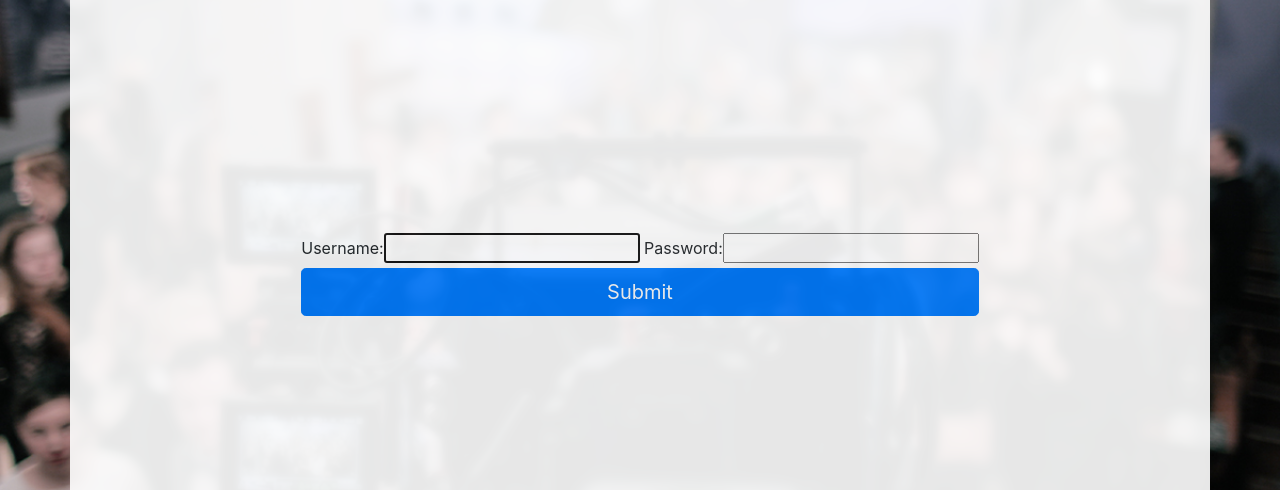
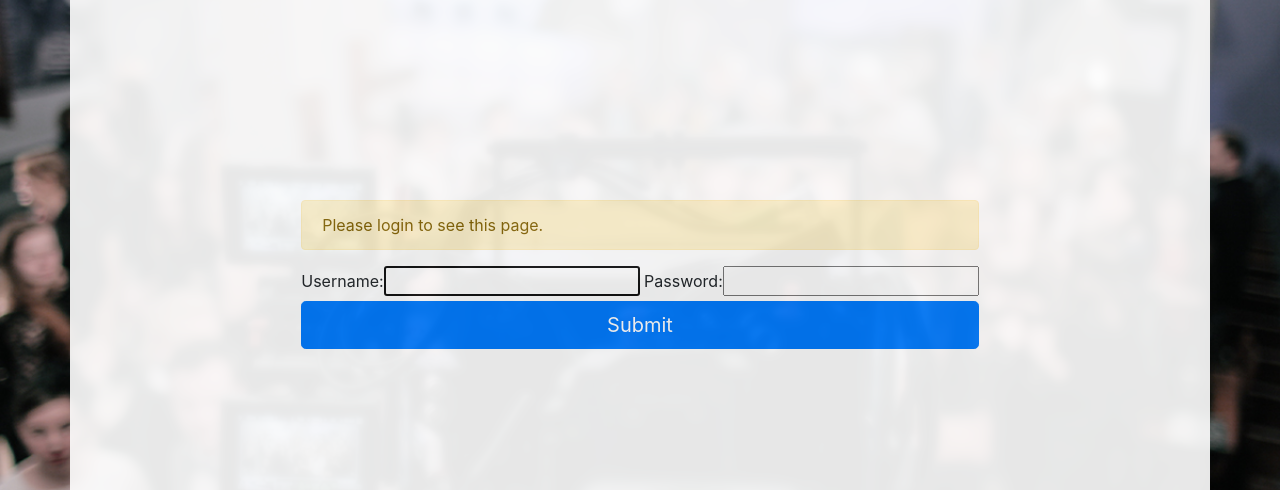
Before and after one commit to DED8IRD/redirector, a Django app: a page that uses redirector/templates/registration/login.html in a window 1280 px wide. Shown: the part 151-641 px from the top of the page. Run offline with Django 3.2, Linux system fonts and the light colour scheme; parts of the project's set-up code (start-up, migrations or seed data) failed here and were passed over; some libraries are stand-ins or nearby versions.

Commit message:
update bootstrap templates

```diff
--- a/redirector/URLshortener/templates/URLshortener/user-links.html
+++ b/redirector/URLshortener/templates/URLshortener/user-links.html
@@ -3,6 +3,7 @@
 
 {% block title %}Links{% endblock title %}
 {% block content %}
+	<div class="container">
 		<div class="table-responsive-sm">
 			{% if links %}
 				<table class="table">
@@ -46,9 +47,12 @@
 				</table>
 			{% else %}
 				<table class="table">
-				<p>You have no saved links.</p>
+					<tr>
+						<td>You have no saved links.</td>
+					</tr>
 				</table>
 			{% endif %}
+		</div>
 	</div>
 {% endblock content %}
 
--- a/redirector/redirector/settings.py
+++ b/redirector/redirector/settings.py
@@ -32,6 +32,8 @@ ALLOWED_HOSTS = []
 
 INSTALLED_APPS = [
     'URLshortener.apps.UrlshortenerConfig',
+    'social_django',
+    'rest_framework',
     'django_forms_bootstrap',
     'django.contrib.admin',
     'django.contrib.auth',
@@ -60,7 +62,8 @@ TEMPLATES = [
         'APP_DIRS': True,
         'OPTIONS': {
             'context_processors': [
-                'django.template.context_processors.debug',
+                'social_django.context_processors.backends',
+                'social_django.context_processors.login_redirect',                'django.template.context_processors.debug',
                 'django.template.context_processors.request',
                 'django.contrib.auth.context_processors.auth',
                 'django.contrib.messages.context_processors.messages',
--- a/redirector/templates/registration/login.html
+++ b/redirector/templates/registration/login.html
@@ -5,6 +5,19 @@
 {% block content %}
 	<div class="container form-container w-100 h-100">
 	    <form name="LoginForm"  method="post">
+
+			{% if next %}
+			  	{% if user.is_authenticated %}
+					<div class="alert alert-danger" role="alert">
+					    Your account doesn't have access to this page. To proceed, please login with an account that has access.
+					</div>
+			  	{% else %}
+					<div class="alert alert-warning" role="alert">
+				    	Please login to see this page.
+			    	</div>
+			  	{% endif %}
+			{% endif %}
+
 		    {% csrf_token %}
 			{{ form|as_bootstrap }}
 			<button class="btn btn-primary btn-lg btn-block" type="submit">Submit</button>
```
Also changed, not shown: redirector/templates/registration/register.html (+8 -0 lines). Lines whose indentation alone changed are shown as unchanged.
